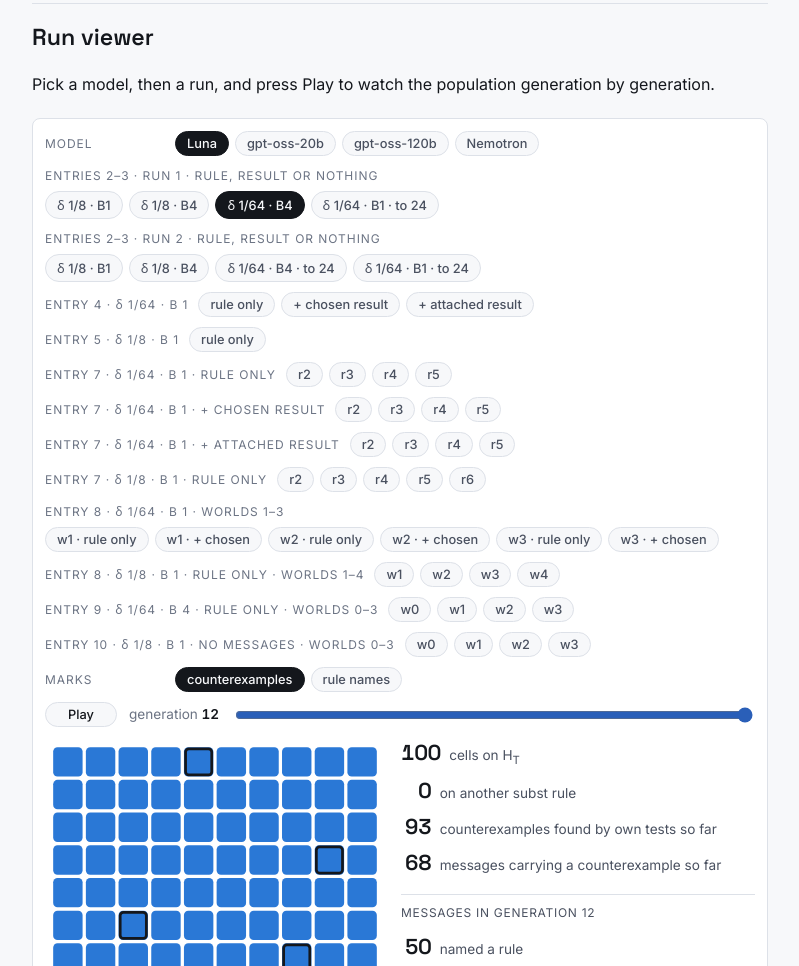
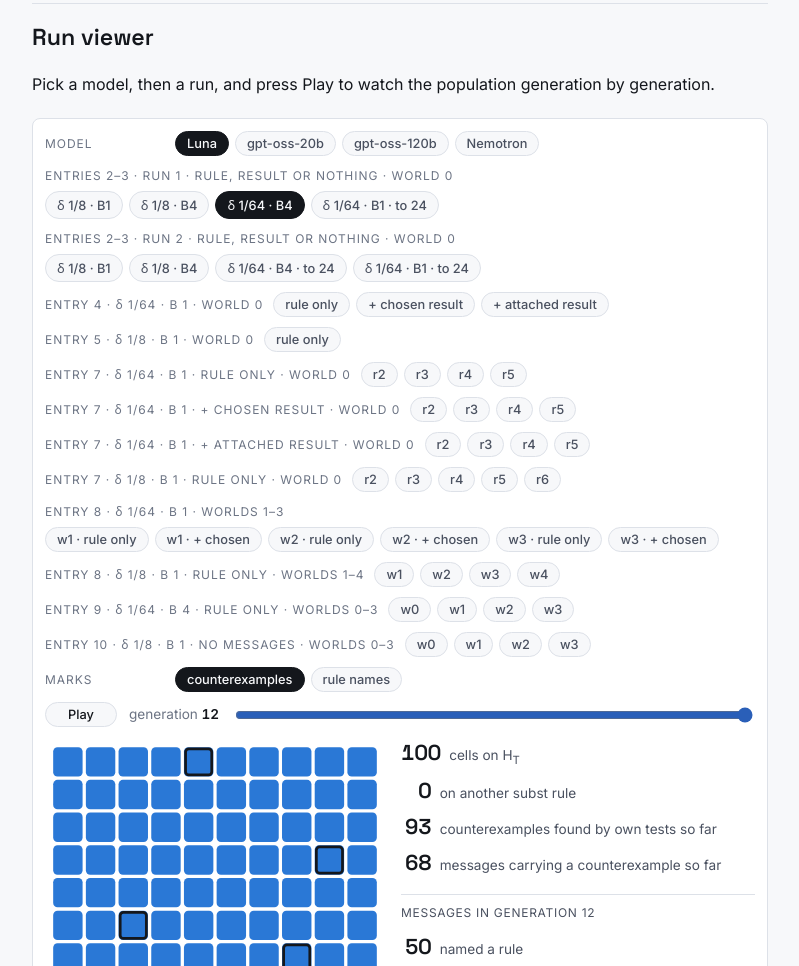
Before and after one commit to corba777/luna_life, a plain HTML site: page docs/collective_falsification.html in a window 1280 px wide. Shown: the part 3813-4779 px from the top of the page, without its empty margins (240-1039 px from the left). Drawn offline with Linux system fonts and the light colour scheme.

Commit message:
site: CF page — world on each run-viewer row.

```diff
--- a/docs/collective_falsification.html
+++ b/docs/collective_falsification.html
@@ -187,7 +187,7 @@ svg .lbl{fill:var(--ink-2);font-weight:500}
             <button type="button" data-model="oss120" aria-pressed="false">gpt-oss-120b</button>
             <button type="button" data-model="nemo" aria-pressed="false">Nemotron</button>
           </div></div>
-          <div class="segrow" data-model="oss20"><span class="segl">entry 1 · rule, result or nothing</span>
+          <div class="segrow" data-model="oss20"><span class="segl">entry 1 · rule, result or nothing · world 0</span>
           <div class="seg" role="group" aria-label="gpt-oss-20b runs">
             <button type="button" id="run-0" data-run="pop_d8_B1_r1" aria-pressed="false">δ 1/8 · B1 · r1</button>
             <button type="button" id="run-1" data-run="pop_d8_B1_r2" aria-pressed="false">δ 1/8 · B1 · r2</button>
@@ -195,58 +195,58 @@ svg .lbl{fill:var(--ink-2);font-weight:500}
             <button type="button" id="run-3" data-run="pop_d8_B4_r2" aria-pressed="false">δ 1/8 · B4 · r2</button>
             <button type="button" id="run-4" data-run="pop_d64_B4_r1" aria-pressed="false">δ 1/64 · B4</button>
           </div></div>
-          <div class="segrow" data-model="luna"><span class="segl">entries 2–3 · run 1 · rule, result or nothing</span>
+          <div class="segrow" data-model="luna"><span class="segl">entries 2–3 · run 1 · rule, result or nothing · world 0</span>
           <div class="seg" role="group" aria-label="Luna runs">
             <button type="button" id="run-5" data-run="luna_d8_B1_r1" aria-pressed="false">δ 1/8 · B1</button>
             <button type="button" id="run-6" data-run="luna_d8_B4_r1" aria-pressed="false">δ 1/8 · B4</button>
             <button type="button" id="run-7" data-run="luna_d64_B4_r1" aria-pressed="true">δ 1/64 · B4</button>
             <button type="button" id="run-8" data-run="luna_d64_B1_r1" aria-pressed="false">δ 1/64 · B1 · to 24</button>
           </div></div>
-          <div class="segrow" data-model="luna"><span class="segl">entries 2–3 · run 2 · rule, result or nothing</span>
+          <div class="segrow" data-model="luna"><span class="segl">entries 2–3 · run 2 · rule, result or nothing · world 0</span>
           <div class="seg" role="group" aria-label="Luna second runs">
             <button type="button" id="run-9" data-run="luna_d8_B1_r2" aria-pressed="false">δ 1/8 · B1</button>
             <button type="button" id="run-10" data-run="luna_d8_B4_r2" aria-pressed="false">δ 1/8 · B4</button>
             <button type="button" id="run-11" data-run="luna_d64_B4_r2" aria-pressed="false">δ 1/64 · B4 · to 24</button>
             <button type="button" id="run-12" data-run="luna_d64_B1_r2" aria-pressed="false">δ 1/64 · B1 · to 24</button>
           </div></div>
-          <div class="segrow" data-model="luna"><span class="segl">entry 4 · <span style="text-transform:none">δ</span> 1/64 · B 1</span>
+          <div class="segrow" data-model="luna"><span class="segl">entry 4 · <span style="text-transform:none">δ</span> 1/64 · B 1 · world 0</span>
           <div class="seg" role="group" aria-label="Luna message-condition runs">
             <button type="button" id="run-13" data-run="qx3_luna_R" aria-pressed="false">rule only</button>
             <button type="button" id="run-14" data-run="qx3_luna_RE" aria-pressed="false">+ chosen result</button>
             <button type="button" id="run-15" data-run="qx3_luna_REf" aria-pressed="false">+ attached result</button>
           </div></div>
-          <div class="segrow" data-model="luna"><span class="segl">entry 5 · <span style="text-transform:none">δ</span> 1/8 · B 1</span>
+          <div class="segrow" data-model="luna"><span class="segl">entry 5 · <span style="text-transform:none">δ</span> 1/8 · B 1 · world 0</span>
           <div class="seg" role="group" aria-label="Luna rule-only run at delta 1/8">
             <button type="button" id="run-16" data-run="qx3_luna_R_d8" aria-pressed="false">rule only</button>
           </div></div>
-          <div class="segrow" data-model="oss20"><span class="segl">entry 6 · <span style="text-transform:none">δ</span> 1/8 · B 1</span>
+          <div class="segrow" data-model="oss20"><span class="segl">entry 6 · <span style="text-transform:none">δ</span> 1/8 · B 1 · world 0</span>
           <div class="seg" role="group" aria-label="gpt-oss-20b message-condition runs">
             <button type="button" id="run-17" data-run="qx3_20b_R" aria-pressed="false">rule only</button>
             <button type="button" id="run-18" data-run="qx3_20b_RE" aria-pressed="false">+ chosen result</button>
             <button type="button" id="run-19" data-run="qx3_20b_REf" aria-pressed="false">+ attached result</button>
           </div></div>
-          <div class="segrow" data-model="luna"><span class="segl">entry 7 · <span style="text-transform:none">δ</span> 1/64 · B 1 · rule only</span>
+          <div class="segrow" data-model="luna"><span class="segl">entry 7 · <span style="text-transform:none">δ</span> 1/64 · B 1 · rule only · world 0</span>
           <div class="seg" role="group" aria-label="Luna entry 7, rule only, runs 2 to 5">
             <button type="button" id="run-20" data-run="qx3m_luna_R_r2" aria-pressed="false">r2</button>
             <button type="button" id="run-21" data-run="qx3m_luna_R_r3" aria-pressed="false">r3</button>
             <button type="button" id="run-22" data-run="qx3m_luna_R_r4" aria-pressed="false">r4</button>
             <button type="button" id="run-23" data-run="qx3m_luna_R_r5" aria-pressed="false">r5</button>
           </div></div>
-          <div class="segrow" data-model="luna"><span class="segl">entry 7 · <span style="text-transform:none">δ</span> 1/64 · B 1 · + chosen result</span>
+          <div class="segrow" data-model="luna"><span class="segl">entry 7 · <span style="text-transform:none">δ</span> 1/64 · B 1 · + chosen result · world 0</span>
           <div class="seg" role="group" aria-label="Luna entry 7, + chosen result, runs 2 to 5">
             <button type="button" id="run-24" data-run="qx3m_luna_RE_r2" aria-pressed="false">r2</button>
             <button type="button" id="run-25" data-run="qx3m_luna_RE_r3" aria-pressed="false">r3</button>
             <button type="button" id="run-26" data-run="qx3m_luna_RE_r4" aria-pressed="false">r4</button>
             <button type="button" id="run-27" data-run="qx3m_luna_RE_r5" aria-pressed="false">r5</button>
           </div></div>
-          <div class="segrow" data-model="luna"><span class="segl">entry 7 · <span style="text-transform:none">δ</span> 1/64 · B 1 · + attached result</span>
+          <div class="segrow" data-model="luna"><span class="segl">entry 7 · <span style="text-transform:none">δ</span> 1/64 · B 1 · + attached result · world 0</span>
           <div class="seg" role="group" aria-label="Luna entry 7, + attached result, runs 2 to 5">
             <button type="button" id="run-28" data-run="qx3m_luna_REf_r2" aria-pressed="false">r2</button>
             <button type="button" id="run-29" data-run="qx3m_luna_REf_r3" aria-pressed="false">r3</button>
             <button type="button" id="run-30" data-run="qx3m_luna_REf_r4" aria-pressed="false">r4</button>
             <button type="button" id="run-31" data-run="qx3m_luna_REf_r5" aria-pressed="false">r5</button>
           </div></div>
-          <div class="segrow" data-model="luna"><span class="segl">entry 7 · <span style="text-transform:none">δ</span> 1/8 · B 1 · rule only</span>
+          <div class="segrow" data-model="luna"><span class="segl">entry 7 · <span style="text-transform:none">δ</span> 1/8 · B 1 · rule only · world 0</span>
           <div class="seg" role="group" aria-label="Luna entry 7, rule only at delta 1/8, runs 2 to 6">
             <button type="button" id="run-32" data-run="qx3m_luna_d8_r2" aria-pressed="false">r2</button>
             <button type="button" id="run-33" data-run="qx3m_luna_d8_r3" aria-pressed="false">r3</button>
@@ -284,47 +284,47 @@ svg .lbl{fill:var(--ink-2);font-weight:500}
             <button type="button" id="run-53" data-run="qx3s_luna_w2" aria-pressed="false">w2</button>
             <button type="button" id="run-54" data-run="qx3s_luna_w3" aria-pressed="false">w3</button>
           </div></div>
-          <div class="segrow" data-model="oss20"><span class="segl">entry 11 · <span style="text-transform:none">δ</span> 1/8 · B 1 · rule only</span>
+          <div class="segrow" data-model="oss20"><span class="segl">entry 11 · <span style="text-transform:none">δ</span> 1/8 · B 1 · rule only · world 0</span>
           <div class="seg" role="group" aria-label="gpt-oss-20b entry 11, rule only, runs 2 to 5">
             <button type="button" id="run-55" data-run="qx3m_20b_R_r2" aria-pressed="false">r2</button>
             <button type="button" id="run-56" data-run="qx3m_20b_R_r3" aria-pressed="false">r3</button>
             <button type="button" id="run-57" data-run="qx3m_20b_R_r4" aria-pressed="false">r4</button>
             <button type="button" id="run-58" data-run="qx3m_20b_R_r5" aria-pressed="false">r5</button>
           </div></div>
-          <div class="segrow" data-model="oss20"><span class="segl">entry 11 · <span style="text-transform:none">δ</span> 1/8 · B 1 · + chosen result</span>
+          <div class="segrow" data-model="oss20"><span class="segl">entry 11 · <span style="text-transform:none">δ</span> 1/8 · B 1 · + chosen result · world 0</span>
           <div class="seg" role="group" aria-label="gpt-oss-20b entry 11, + chosen result, runs 2 to 5">
             <button type="button" id="run-59" data-run="qx3m_20b_RE_r2" aria-pressed="false">r2</button>
             <button type="button" id="run-60" data-run="qx3m_20b_RE_r3" aria-pressed="false">r3</button>
             <button type="button" id="run-61" data-run="qx3m_20b_RE_r4" aria-pressed="false">r4</button>
             <button type="button" id="run-62" data-run="qx3m_20b_RE_r5" aria-pressed="false">r5</button>
           </div></div>
-          <div class="segrow" data-model="oss20"><span class="segl">entry 11 · <span style="text-transform:none">δ</span> 1/8 · B 1 · + attached result</span>
+          <div class="segrow" data-model="oss20"><span class="segl">entry 11 · <span style="text-transform:none">δ</span> 1/8 · B 1 · + attached result · world 0</span>
           <div class="seg" role="group" aria-label="gpt-oss-20b entry 11, + attached result, runs 2 to 5">
             <button type="button" id="run-63" data-run="qx3m_20b_REf_r2" aria-pressed="false">r2</button>
             <button type="button" id="run-64" data-run="qx3m_20b_REf_r3" aria-pressed="false">r3</button>
             <button type="button" id="run-65" data-run="qx3m_20b_REf_r4" aria-pressed="false">r4</button>
             <button type="button" id="run-66" data-run="qx3m_20b_REf_r5" aria-pressed="false">r5</button>
           </div></div>
-          <div class="segrow" data-model="nemo"><span class="segl">thinking budget 15,000 · entry 12 · rule, result or nothing</span>
+          <div class="segrow" data-model="nemo"><span class="segl">thinking budget 15,000 · entry 12 · rule, result or nothing · world 0</span>
           <div class="seg" role="group" aria-label="Nemotron entry 12, four cells">
             <button type="button" id="run-67" data-run="nemotb_d8_B1_r1" aria-pressed="false">δ 1/8 · B1</button>
             <button type="button" id="run-68" data-run="nemotb_d8_B4_r1" aria-pressed="false">δ 1/8 · B4</button>
             <button type="button" id="run-69" data-run="nemotb_d64_B4_r1" aria-pressed="false">δ 1/64 · B4</button>
             <button type="button" id="run-70" data-run="nemotb_d64_B1_r1" aria-pressed="false">δ 1/64 · B1</button>
           </div></div>
-          <div class="segrow" data-model="oss20"><span class="segl">entry 13 · <span style="text-transform:none">δ</span> 1/8 · B 1 · rule only</span>
+          <div class="segrow" data-model="oss20"><span class="segl">entry 13 · <span style="text-transform:none">δ</span> 1/8 · B 1 · rule only · worlds 1–3</span>
           <div class="seg" role="group" aria-label="gpt-oss-20b entry 13, rule only, worlds 1 to 3">
             <button type="button" id="run-71" data-run="qx3w_20b_R_w1" aria-pressed="false">world 1</button>
             <button type="button" id="run-72" data-run="qx3w_20b_R_w2" aria-pressed="false">world 2</button>
             <button type="button" id="run-73" data-run="qx3w_20b_R_w3" aria-pressed="false">world 3</button>
           </div></div>
-          <div class="segrow" data-model="oss20"><span class="segl">entry 13 · <span style="text-transform:none">δ</span> 1/8 · B 1 · + chosen result</span>
+          <div class="segrow" data-model="oss20"><span class="segl">entry 13 · <span style="text-transform:none">δ</span> 1/8 · B 1 · + chosen result · worlds 1–3</span>
           <div class="seg" role="group" aria-label="gpt-oss-20b entry 13, + chosen result, worlds 1 to 3">
             <button type="button" id="run-74" data-run="qx3w_20b_RE_w1" aria-pressed="false">world 1</button>
             <button type="button" id="run-75" data-run="qx3w_20b_RE_w2" aria-pressed="false">world 2</button>
             <button type="button" id="run-76" data-run="qx3w_20b_RE_w3" aria-pressed="false">world 3</button>
           </div></div>
-          <div class="segrow" data-model="oss120"><span class="segl">entry 14 · rule, result or nothing</span>
+          <div class="segrow" data-model="oss120"><span class="segl">entry 14 · rule, result or nothing · world 0</span>
           <div class="seg" role="group" aria-label="gpt-oss-120b entry 14, four cells">
             <button type="button" id="run-77" data-run="oss120_d8_B1_r1" aria-pressed="false">δ 1/8 · B1</button>
             <button type="button" id="run-78" data-run="oss120_d8_B4_r1" aria-pressed="false">δ 1/8 · B4</button>
```
